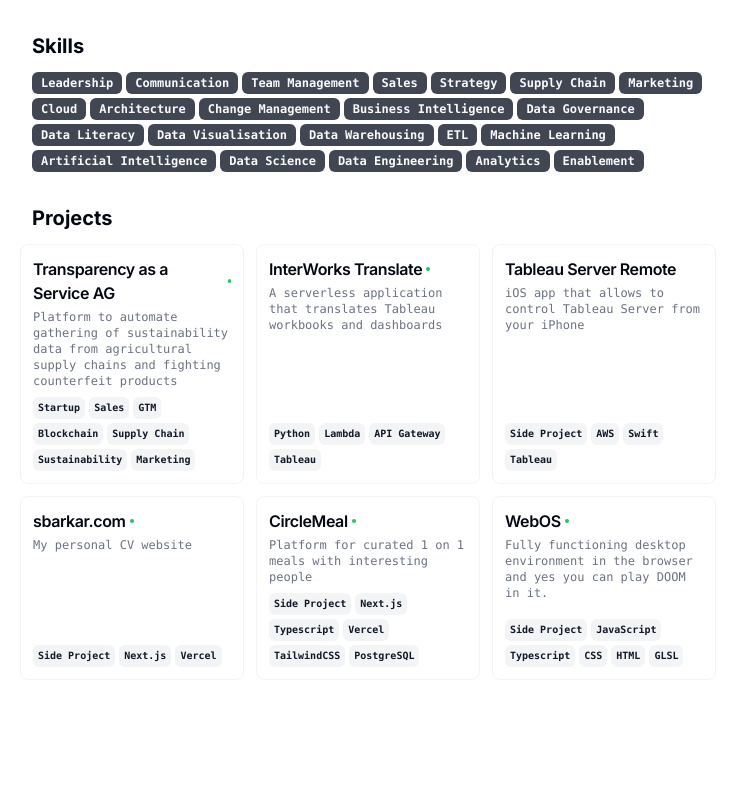
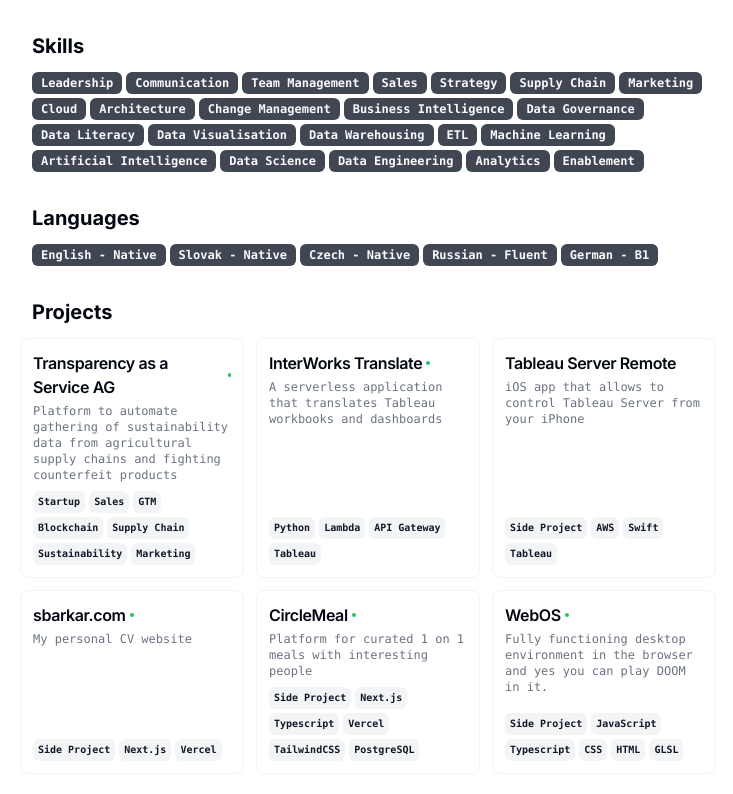
Before and after one commit to sbarkar/sbarkar.com, a Next.js app: page / in a window 1280 px wide. Shown: the part 1608-2402 px from the top of the page, without its empty margins (272-1005 px from the left). Before the commit the page ends 2352 px from the top, so only its background shows below. Built offline with nearby package versions, Linux system fonts and the light colour scheme.

Commit message:
added languages

```diff
--- a/src/app/page.tsx
+++ b/src/app/page.tsx
@@ -167,6 +167,15 @@
           </div>
         </Section>
 
+        <Section>
+          <h2 className="text-xl font-bold">Languages</h2>
+          <div className="flex flex-wrap gap-1">
+            {RESUME_DATA.languages.map((language) => {
+              return <Badge key={language}>{language}</Badge>;
+            })}
+          </div>
+        </Section>
+
         <Section className="print-force-new-page scroll-mb-16">
           <h2 className="text-xl font-bold">Projects</h2>
           <div className="-mx-3 grid grid-cols-1 gap-3 print:grid-cols-3 print:gap-2 md:grid-cols-2 lg:grid-cols-3">
--- a/src/data/resume-data.tsx
+++ b/src/data/resume-data.tsx
@@ -177,6 +177,13 @@
     "Analytics",
     "Enablement",
   ],
+  languages: [
+    "English - Native",
+    "Slovak - Native",
+    "Czech - Native",
+    "Russian - Fluent",
+    "German - B1",
+  ],
   projects: [
     {
       title: "Transparency as a Service AG",
```
